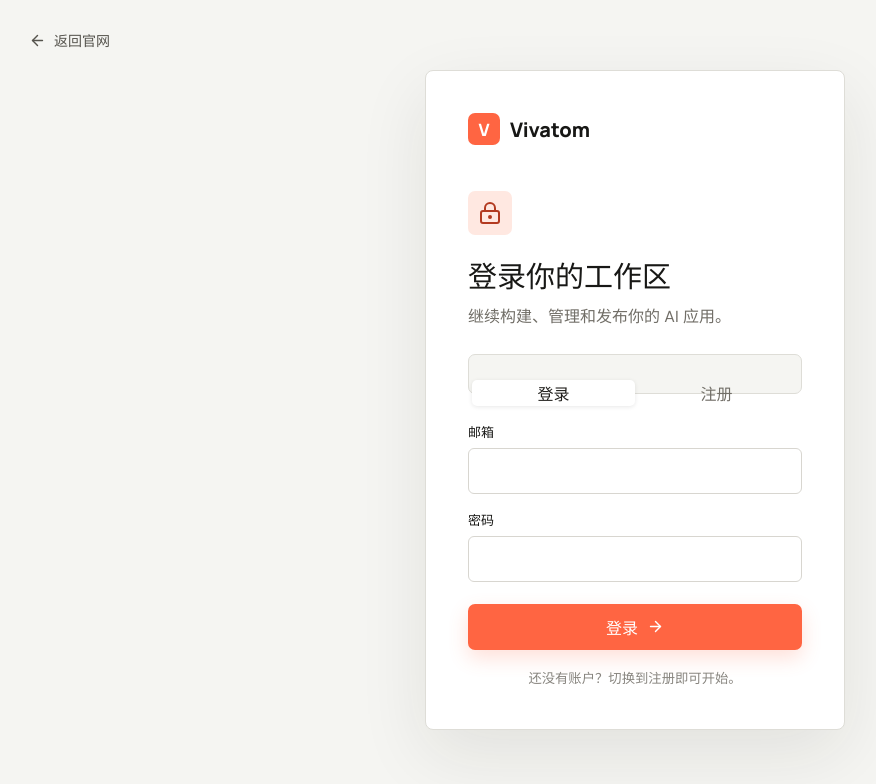
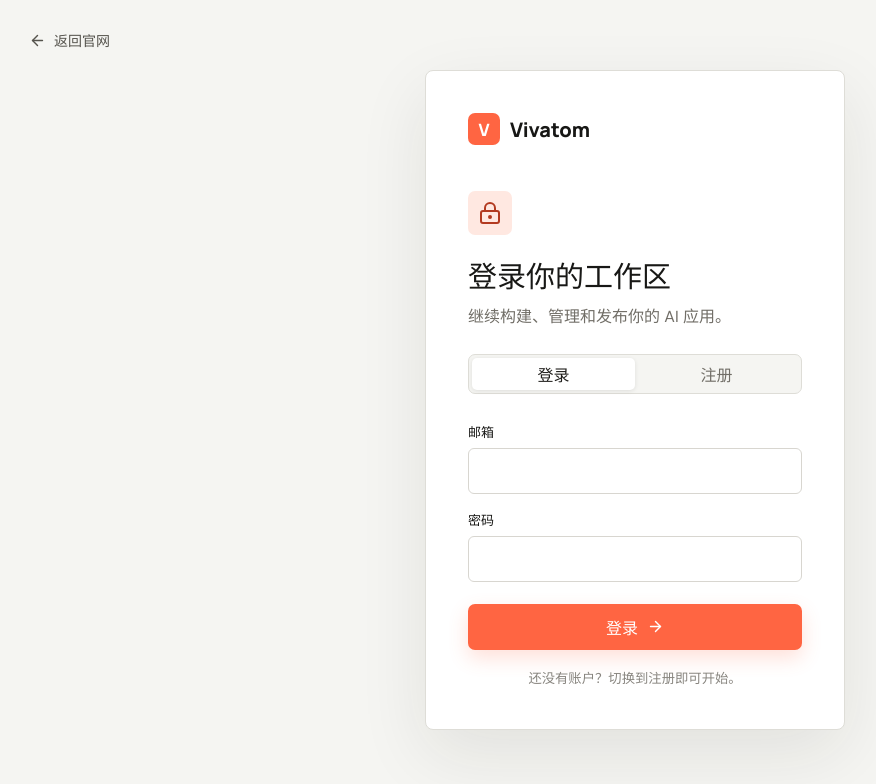
Before and after one commit to weila000000/vivatom-web, a Vue app: page /login in a window 1280 px wide. Shown: the top 784 px of the page, without its empty margins (5-881 px from the left). Built offline with nearby package versions, Linux system fonts and the light colour scheme.

Commit message:
fix: align login mode controls

```diff
--- a/src/styles.css
+++ b/src/styles.css
@@ -75,7 +75,7 @@ a { color: inherit; }
 .login-panel label { margin-top: 16px; display: block; font-size: 13px; font-weight: 700; }
 .login-panel input { width: 100%; height: 46px; margin-top: 7px; padding: 0 13px; border: 1px solid #d8d6d0; border-radius: 6px; outline: 0; }
 .login-panel input:focus { border-color: #ff6542; box-shadow: 0 0 0 3px rgb(255 101 66 / 12%); }
-.login-panel button { width: 100%; margin-top: 22px; border: 0; }
+.login-panel form > button { width: 100%; margin-top: 22px; border: 0; }
 .login-panel button:disabled { opacity: .6; }
 .login-panel .login-error { margin: 14px 0 -8px; padding: 10px 12px; border-left: 3px solid #c34b34; color: #9b351f; background: #fff0eb; font-size: 13px; }
 .login-panel small { margin-top: 18px; color: #88857f; display: block; text-align: center; }
```
